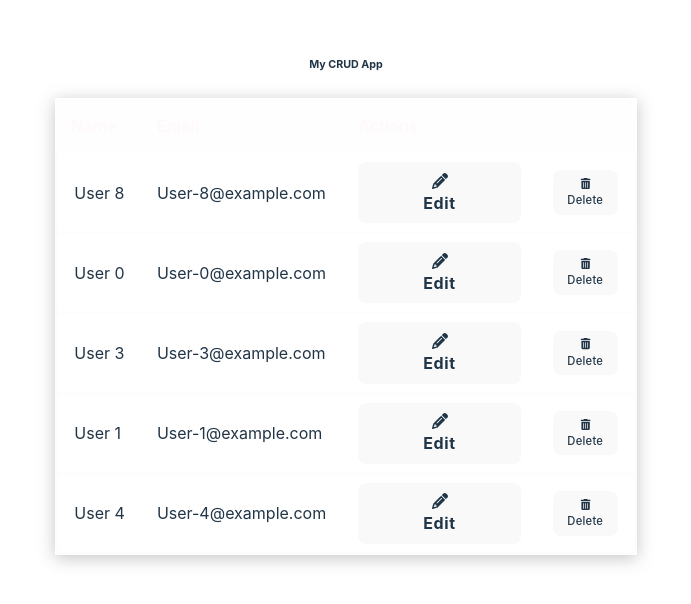
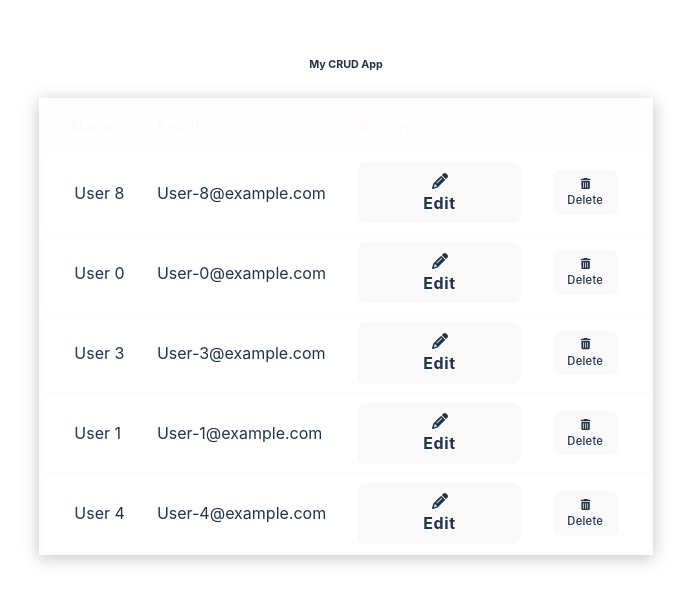
Before and after one commit to new-AF/react-dashboard-crud, a React (Vite) app: page / in a window 1280 px wide. Shown: the top 604 px of the page, without its empty margins (294-985 px from the left). Built offline with nearby package versions, Linux system fonts and the light colour scheme.

Commit message:
improve tr padding-inline-start and end

```diff
--- a/src/Table.css
+++ b/src/Table.css
@@ -17,6 +17,17 @@ table {
 
     thead th {
         padding-block: var(--gap-medium);
+    }
+
+    tr {
+        th:first-of-type,
+        td:first-of-type {
+            padding-inline-start: var(--gap-large);
+        }
+        th:last-of-type,
+        td:last-of-type {
+            padding-inline-end: var(--gap-large);
+        }
     }
 
     th,
```
